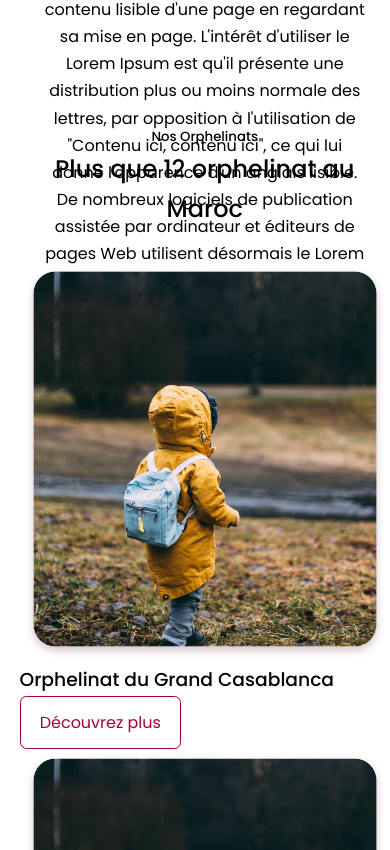
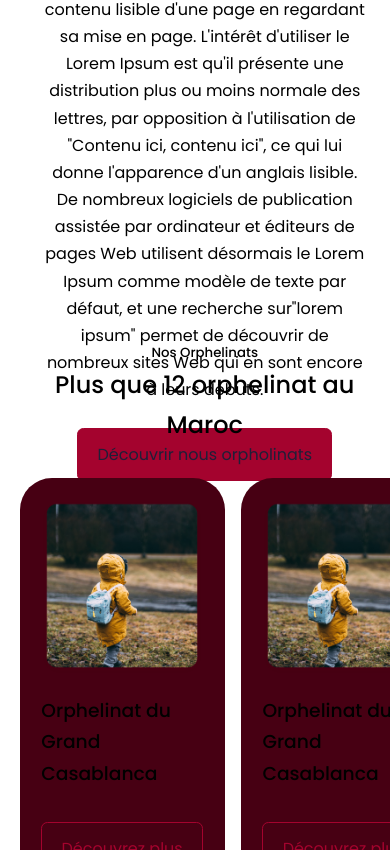
Before and after one commit to jadwa55/Orpholinat-frontEnd, a React (Create React App) app in the folder frontend/: page / in a window 390 px wide. Shown: the part 1754-2604 px from the top of the page. Built offline with nearby package versions, Linux system fonts and the light colour scheme.

Commit message:
change smt in css files

```diff
--- a/frontend/src/App.js
+++ b/frontend/src/App.js
@@ -5,7 +5,7 @@
 import About from './components/about/About';
 // import Experience from './components/experience/Experience';
 // import Services from './components/services/Services';
-import Testimonials from './components/testimonials/Testimonials';
+// import Testimonials from './components/testimonials/Testimonials';
 import Contact from './components/contact/Contact';
 import Portfolio from './components/portfolio/Portfolio';
 import Footer from './components/footer/Footer';
@@ -19,7 +19,7 @@
       {/* <Experience /> */}
       {/* <Services /> */}
       <Portfolio />
-      <Testimonials />
+      {/* <Testimonials /> */}
       <Contact />
       <Footer />
 
--- a/frontend/src/components/portfolio/portfolio.css
+++ b/frontend/src/components/portfolio/portfolio.css
@@ -0,0 +1,53 @@
+#portfolio {
+    /* margin-top: 20%; */
+}
+
+
+
+
+.orpholinat__container {
+    display: grid;
+    grid-template-columns: repeat(3, 1fr);
+    gap: 2.5rem;
+    /* align-items: center; */
+}
+
+.orpholinat__item {
+    background: var(--color-bg-variant);
+    padding: 1.3rem;
+    border-radius: 2rem;
+    border: 1px solid transparent;
+    transition: var(--transition);
+}
+
+.orpholinat__item:hover {
+    border-color: var(--color-primary-variant);
+    background: transparent;
+}
+
+.orpholinat__item-image {
+    border-radius: 1.5rem;
+    overflow: hidden;
+}
+
+.orpholinat__item h3 {
+    margin: 1.2rem 0 2rem;
+}
+
+/* ============================== MEDIA QUERIES (MEDIUM DEVICES) =================== */
+@media screen and (max-width: 1024px) {
+    .orpholinat__container{
+        grid-template-columns: 1fr 1fr;
+        gap: 1.2rem;
+    }
+}
+  /* ============================== MEDIA QUERIES (SMALL DEVICES) =================== */
+  @media screen and (max-width: 600px) {
+    .orpholinat__container {
+        grid-template-columns: 1fr 1fr;
+        gap: 1rem;
+    }
+    #portfolio {
+        margin-top: 80%;
+    }
+}
```
